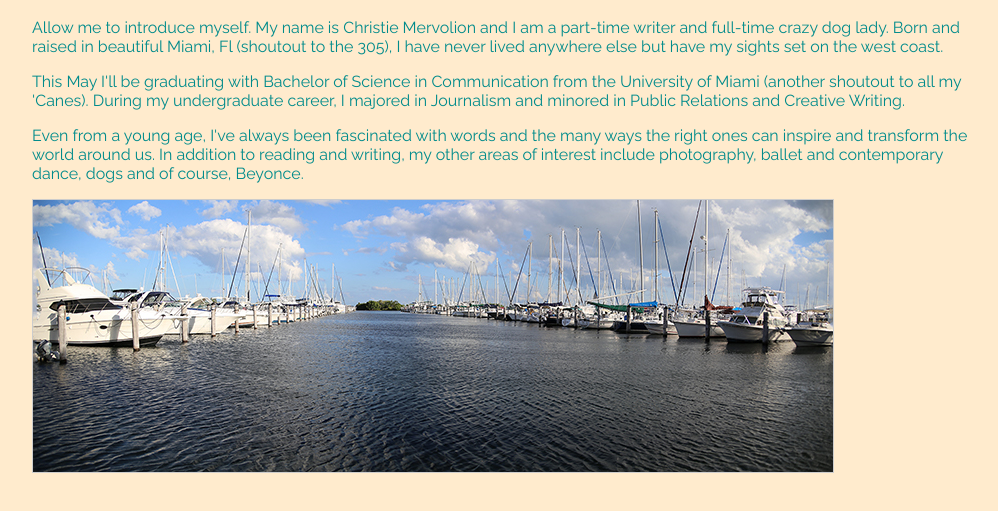
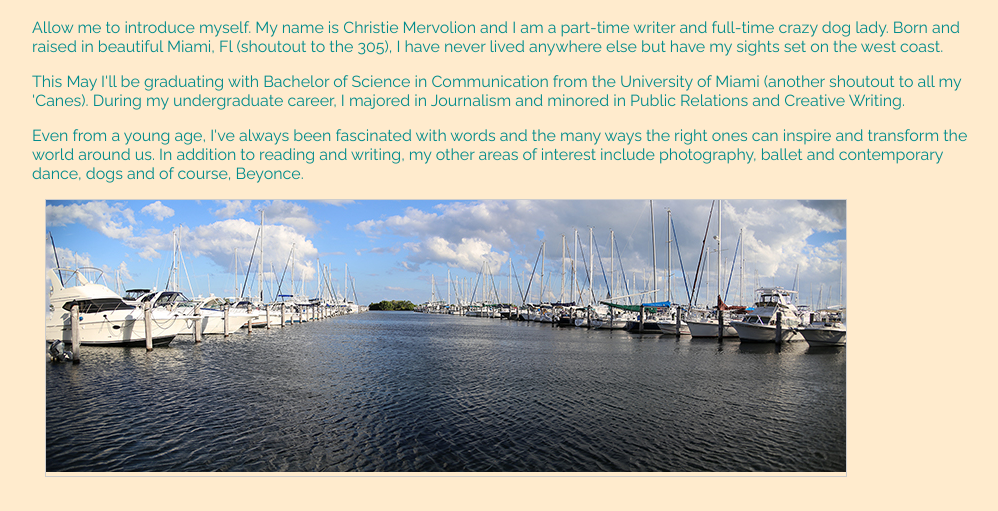
Before and after one commit to christiemervolion/christiemervolion.github.io, a plain HTML site: page about.html in a window 1280 px wide. Shown: the part 189-700 px from the top of the page, without its empty margins (128-1126 px from the left). Drawn offline with Linux system fonts and the light colour scheme.

Commit message:
moved to boat to middle

```diff
--- a/about.html
+++ b/about.html
@@ -28,7 +28,9 @@
 
       <p>Even from a young age, I've always been fascinated with words and the many ways the right ones can inspire and transform the world around us. In addition to reading and writing, my other areas of interest include photography, ballet and contemporary dance, dogs and of course, Beyonce.</p>
 
-    <img src="images/pano.jpg"alt="marina">
+    <div id="panorama">
+        <img src="images/pano.jpg"alt="marina">
+      </div>
   </main>
 
 
--- a/css/stylesheet2.css
+++ b/css/stylesheet2.css
@@ -74,11 +74,13 @@ a:hover {
 }
 
 
-img {
+#panorama {
   border: 1px solid #ccc;
   margin-right: 15px;
   margin-bottom: 15px;
-  float: left;
+/*  float: left;*/
+  right: 290px;
+    position: absolute;
 }
 
 img:nth-child(3n+3){
```
